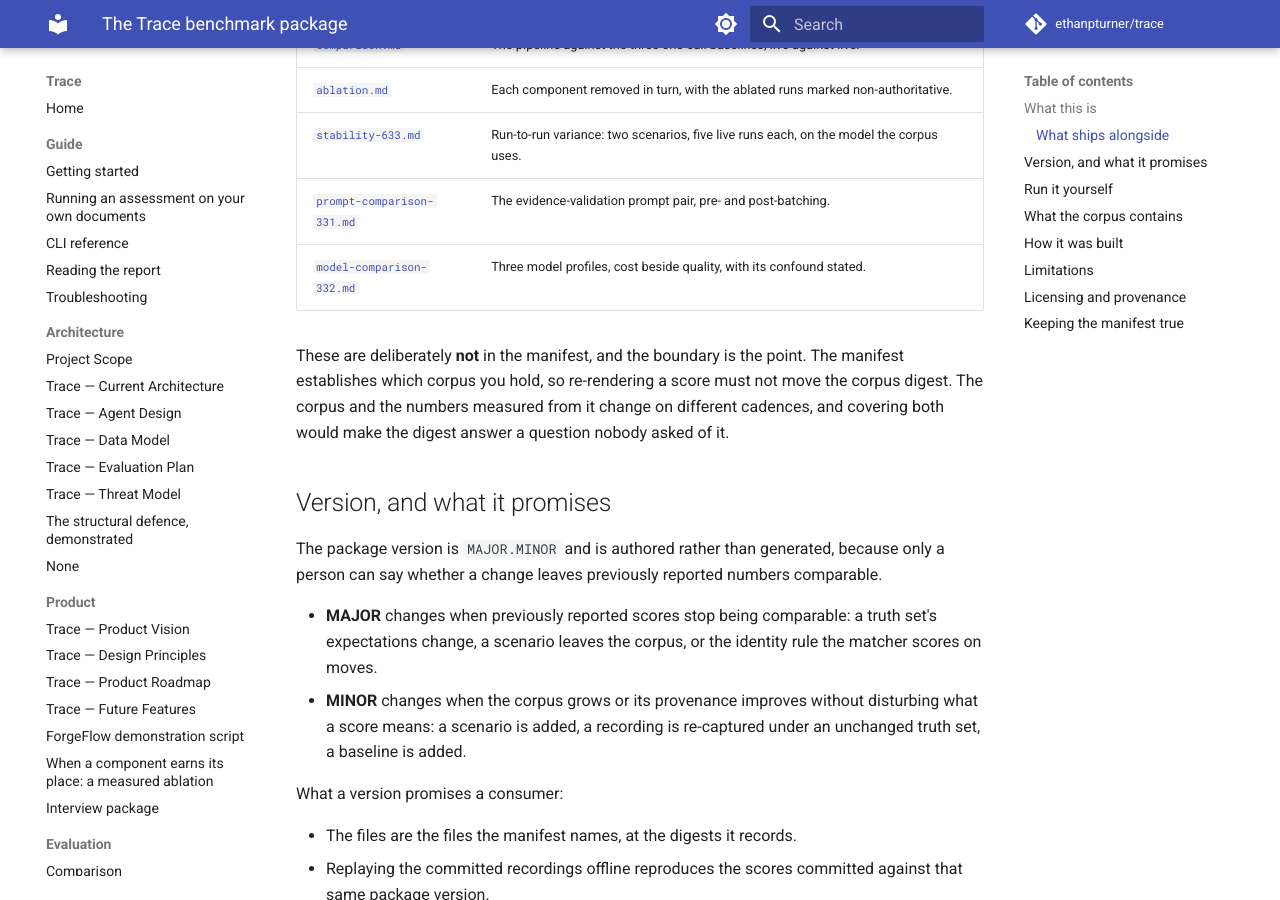
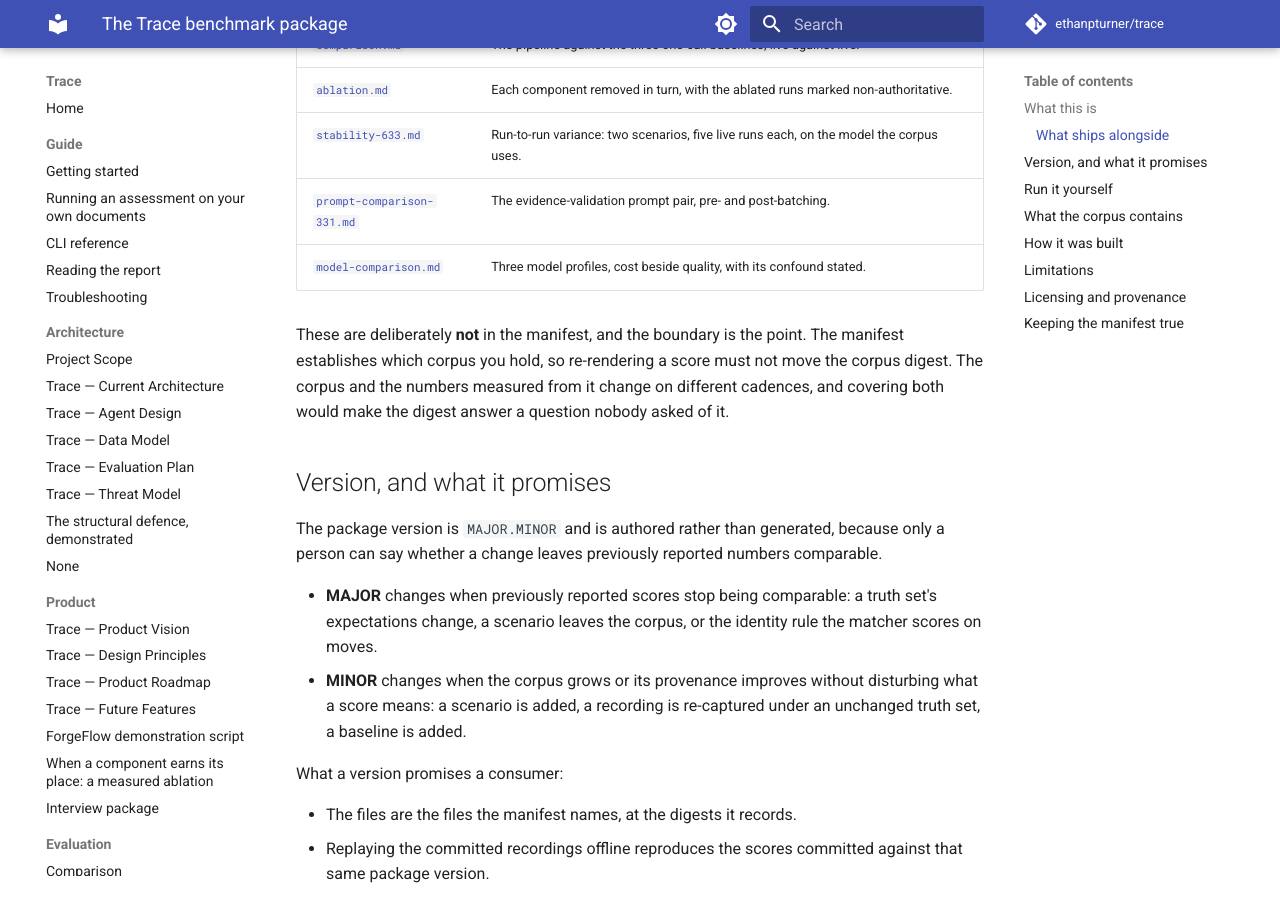
Before and after one commit to ethanpturner/trace, an MkDocs documentation site: the page built from docs/eval/benchmark-package.md, in a window 1280 px wide and 900 px high, scrolled down 896 px. Built offline with MkDocs 1.6.1 and Material for MkDocs 9.7.7, drawn with Linux system fonts in a browser that asks for light colours; comment, search, counter and statistics services are not loaded; some of the changed text lies outside the part shown.

Commit message:
The benchmark package's model-comparison link names a file that does not exist
`docs/eval/benchmark-package.md` refers to `model-comparison-332.md` in the
artifact table and again in the confound paragraph. The file is
`docs/eval/model-comparison.md` -- the issue number is in its subtitle, not its
name, unlike `stability-633.md` and `prompt-comparison-331.md` beside it in the
same table. mkdocs runs strict, so the dead link aborts the build.

The docs workflow runs on pull requests only and is not a required check, so
this has failed on every pull request since #654 introduced it without blocking
any of them. Noted on #648, which is the same failure mode one workflow over.

Verified with `uv run --group docs mkdocs build --strict`, which now completes.

Co-Authored-By: Claude Opus 5 (1M context) <noreply@anthropic.com>
Claude-Session: https://claude.ai/code/session_01T1XuwoZMh4XMet8eKxXBeh

```diff
--- a/docs/eval/benchmark-package.md
+++ b/docs/eval/benchmark-package.md
@@ -32,7 +32,7 @@ evaluating the corpus should read them rather than the scores alone:
 | [`ablation.md`](ablation.md) | Each component removed in turn, with the ablated runs marked non-authoritative. |
 | [`stability-633.md`](stability-633.md) | Run-to-run variance: two scenarios, five live runs each, on the model the corpus uses. |
 | [`prompt-comparison-331.md`](prompt-comparison-331.md) | The evidence-validation prompt pair, pre- and post-batching. |
-| [`model-comparison-332.md`](model-comparison-332.md) | Three model profiles, cost beside quality, with its confound stated. |
+| [`model-comparison.md`](model-comparison.md) | Three model profiles, cost beside quality, with its confound stated. |
 
 These are deliberately **not** in the manifest, and the boundary is the point. The manifest
 establishes which corpus you hold, so re-rendering a score must not move the corpus digest. The
@@ -187,7 +187,7 @@ which is why the scorecard renders strata rather than one pooled figure (DEC-143
 model attribution, so DEC-136 renders it unattributed rather than inventing a name. The manifest
 shows this as an empty `models` list.
 
-**Cross-model comparison is confounded.** `docs/eval/model-comparison-332.md` records the measured
+**Cross-model comparison is confounded.** `docs/eval/model-comparison.md` records the measured
 confound: replaying one model's recorded checkpoint decisions against a different model defaults a
 different number of subjects, so a foreign model's spurious findings partly measure the default
 reviewer rather than the model.
```
